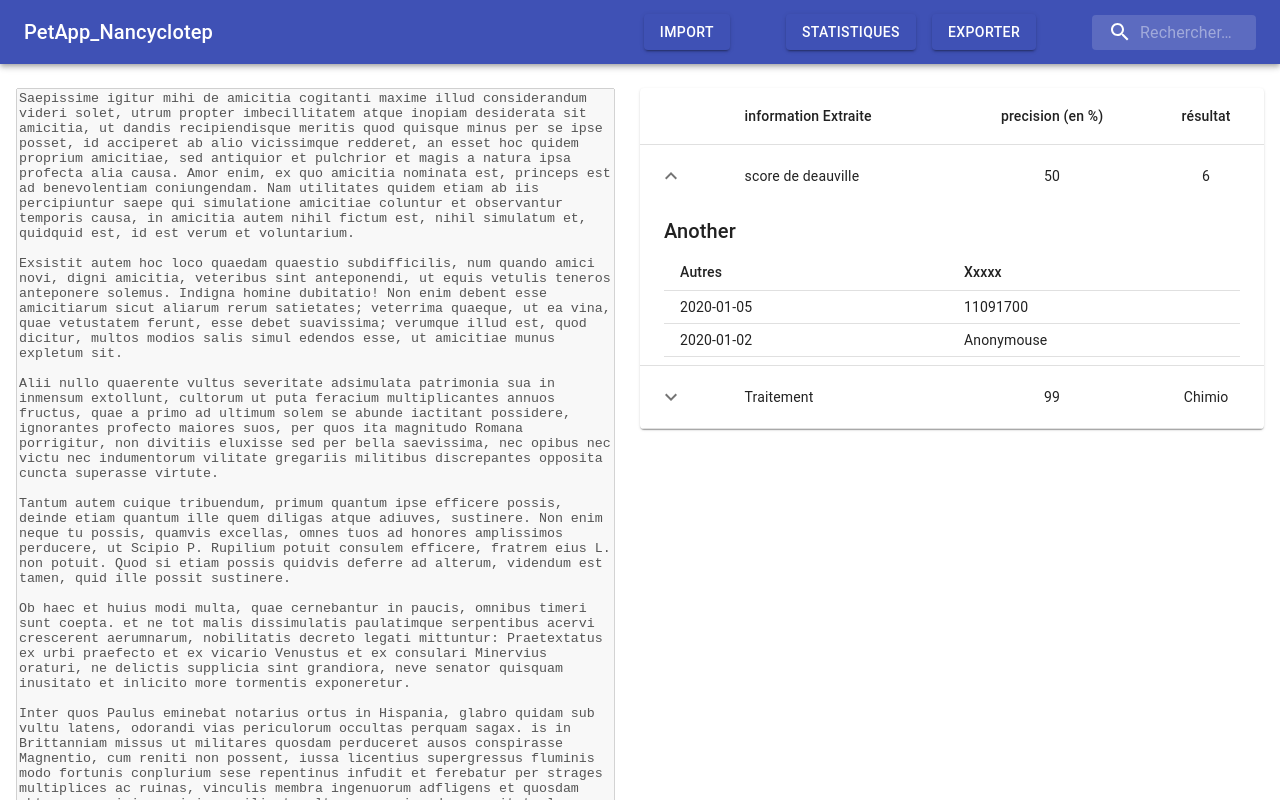
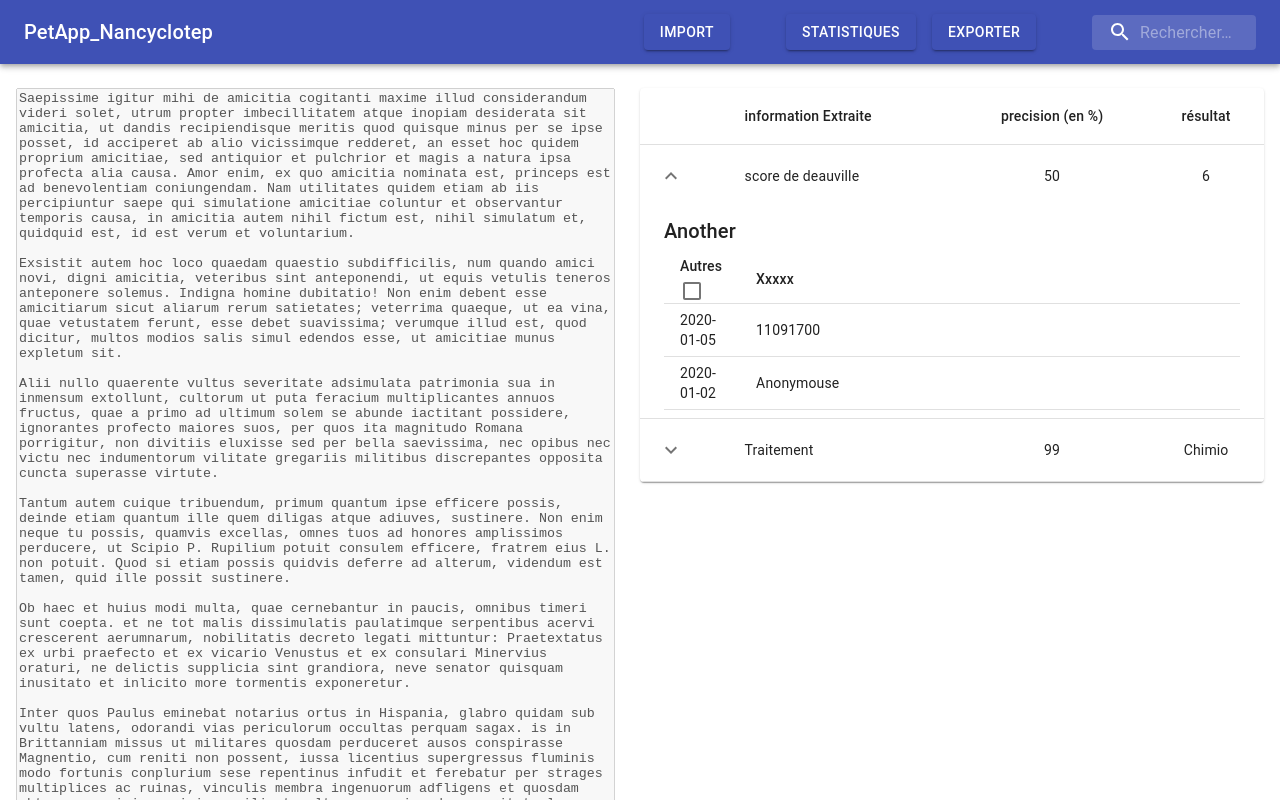
Before and after one commit to PierreEpron/pet, a React (Create React App) app in the folder platform/frontend/: page /pages2 in a window 1280 px wide. Both pictures are taken after a click on the button 671 px from the left and 176 px from the top of the page. Shown: the top 800 px of the page. Built offline with nearby package versions, Linux system fonts and the light colour scheme.

Commit message:
add check box in auther

```diff
--- a/platform/frontend/src/pages/Pages2.js
+++ b/platform/frontend/src/pages/Pages2.js
@@ -19,6 +19,7 @@ import Container from "@material-ui/core/Container";
 import Grid from '@material-ui/core/Grid';
 import TextArea from "../components/Text/TextArea"
 import Footer from "../components/Footer"
+import Checkbox from '@material-ui/core/Checkbox';
 
 const useRowStyles = makeStyles({
   root: {
@@ -70,6 +71,9 @@ function Row(props) {
   const { row } = props;
   const [open, setOpen] = React.useState(false);
   const classes = useRowStyles();
+  const { numSelected, rowCount, onSelectAllClick } = props;
+
+
 
   return (
     <React.Fragment>
@@ -87,7 +91,7 @@ function Row(props) {
 
       </TableRow>
       <TableRow>
-        <TableCell style={{ paddingBottom: 0, paddingTop: 0 }} colSpan={6}>
+        <TableCell style={{ paddingBottom: 0, paddingTop: 0 }} colSpan={6} >
           <Collapse in={open} timeout="auto" unmountOnExit>
             <Box margin={1}>
               <Typography variant="h6" gutterBottom component="div">
@@ -96,7 +100,14 @@ function Row(props) {
               <Table size="small" aria-label="purchases">
                 <TableHead>
                   <TableRow>
-                    <TableCell>Autres</TableCell>
+                    <TableCell padding="checkbox">Autres
+                    <Checkbox
+            indeterminate={numSelected > 0 && numSelected < rowCount}
+            checked={rowCount > 0 && numSelected === rowCount}
+            onChange={onSelectAllClick}
+            inputProps={{ 'aria-label': 'select all desserts' }}
+          />
+                    </TableCell>
                     <TableCell>Xxxxx</TableCell>
                   </TableRow>
                 </TableHead>
@@ -125,6 +136,9 @@ Row.propTypes = {
     résultat: PropTypes.string.isRequired,
     history: PropTypes.arrayOf(
       PropTypes.shape({
+        numSelected: PropTypes.number.isRequired,
+        onSelectAllClick: PropTypes.func.isRequired,
+        rowCount: PropTypes.number.isRequired,
         customerId: PropTypes.string.isRequired,
         autres: PropTypes.string.isRequired,
       }),
@@ -141,6 +155,7 @@ const rows = [
 
 export default function CollapsibleTable() {
   const classes = useStyles();
+
   return (
     <div>
       <Header/>
```
